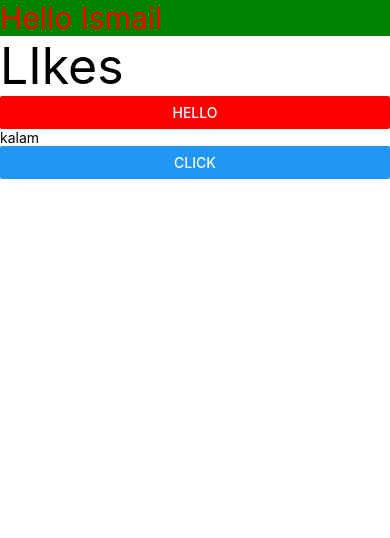
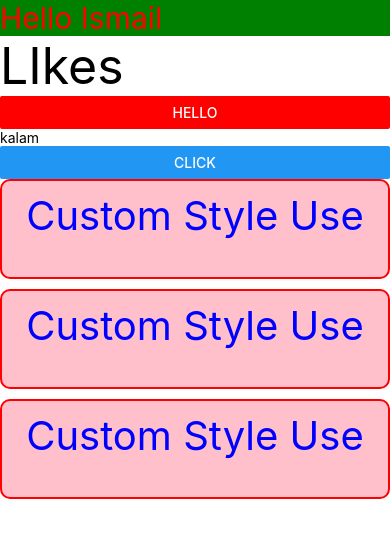
Before and after one commit to khandokarIsmailDev/react-native-learn, a React Native app: screen / in a window 390 px wide. Shown: the top 538 px of the page. Built offline with nearby package versions, Linux system fonts and the light colour scheme.

Commit message:
custom style how ti works

```diff
--- a/App.jsx
+++ b/App.jsx
@@ -29,6 +29,25 @@ export default function App() {
       {/* <Button title='name' onPress={()=>fruit('ismail')} /> */}
       <Text>{name}</Text>
       <Button title='click' onPress={()=>setName('dilam to change kore')} />
+      <Text style={custStyles.textBox} >Custom Style Use</Text>
+      <Text style={custStyles.textBox} >Custom Style Use</Text>
+      <Text style={custStyles.textBox} >Custom Style Use</Text>
     </>
   );
 }
+
+const custStyles = StyleSheet.create({
+  textBox:{
+    color:'blue',
+    fontSize:40,
+    backgroundColor:'pink',
+    marginBottom:10,
+    padding:10,
+    borderRadius:10,
+    height:100,
+    textAlignVertical:'center',
+    textAlign:'center',
+    borderColor:'red',
+    borderWidth:2
+  }
+})
```
